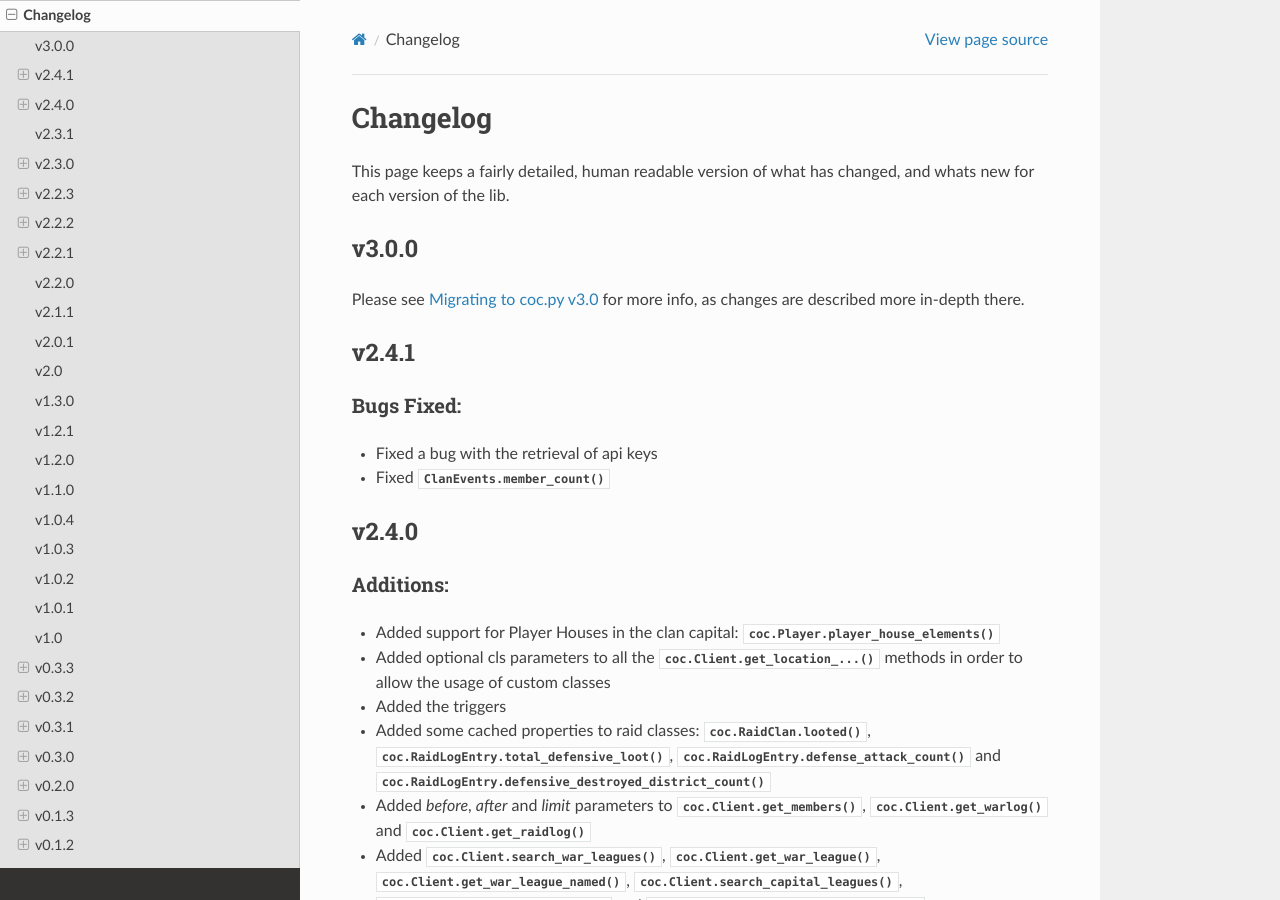
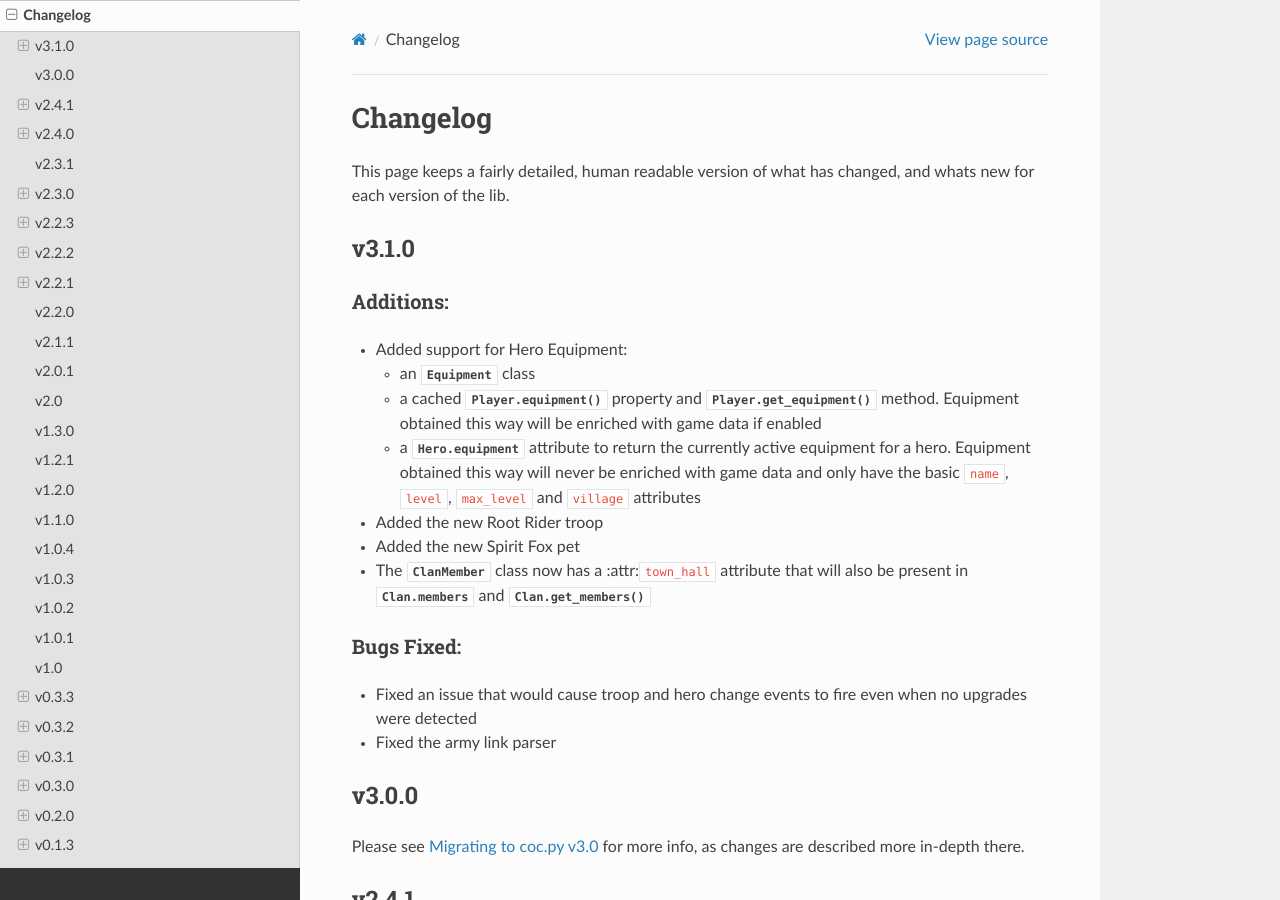
Before and after one commit to mathsman5133/coc.py, a Sphinx documentation site: the page built from docs/miscellaneous/changelog.rst, in a window 1280 px wide and 900 px high. Built offline with Sphinx 7.4.7 and the Read the Docs theme 2.0.0, drawn with Linux system fonts in a browser that asks for light colours.

Commit message:
release v3.1.0

```diff
--- a/coc/__init__.py
+++ b/coc/__init__.py
@@ -22,7 +22,7 @@ OUT OF OR IN CONNECTION WITH THE SOFTWARE OR THE USE OR OTHER DEALINGS IN THE
 SOFTWARE.
 """
 
-__version__ = "3.0.0"
+__version__ = "3.1.0"
 
 from .abc import BasePlayer, BaseClan
 from .clans import RankedClan, Clan
--- a/docs/conf.py
+++ b/docs/conf.py
@@ -15,7 +15,7 @@ sys.path.append((root_project / "docs").as_posix())
 project = 'coc'
 copyright = '2022, mathsman5133'
 author = 'mathsman5133'
-release = '3.0.0'
+release = '3.1.0'
 
 # -- General configuration ---------------------------------------------------
 # https://www.sphinx-doc.org/en/master/usage/configuration.html#general-configuration
--- a/docs/miscellaneous/changelog.rst
+++ b/docs/miscellaneous/changelog.rst
@@ -6,6 +6,29 @@ Changelog
 ===========
 This page keeps a fairly detailed, human readable version
 of what has changed, and whats new for each version of the lib.
+
+v3.1.0
+------
+
+Additions:
+~~~~~~~~~~
+- Added support for Hero Equipment:
+
+  - an :class:`Equipment` class
+  - a cached :func:`Player.equipment` property and :func:`Player.get_equipment` method. Equipment obtained this way
+    will be enriched with game data if enabled
+  - a :attr:`Hero.equipment` attribute to return the currently active equipment for a hero. Equipment obtained this
+    way will never be enriched with game data and only have the basic ``name``, ``level``, ``max_level`` and ``village``
+    attributes
+- Added the new Root Rider troop
+- Added the new Spirit Fox pet
+- The :class:`ClanMember` class now has a :attr:``town_hall`` attribute that will also be present in
+  :attr:`Clan.members` and :meth:`Clan.get_members`
+
+Bugs Fixed:
+~~~~~~~~~~~
+- Fixed an issue that would cause troop and hero change events to fire even when no upgrades were detected
+- Fixed the army link parser
 
 v3.0.0
 ------
--- a/pyproject.toml
+++ b/pyproject.toml
@@ -7,7 +7,7 @@ name = "coc.py"
 authors = [{ name = "mathsman5133" }]
 maintainers = [{ name = "majordoobie" }, { name = "MagicTheDev" }, { name = "Kuchenmampfer" },
     { name = "lukasthaler"}, { name = "doluk"}]
-version = "3.0.0"
+version = "3.1.0"
 description = "A python wrapper for the Clash of Clans API"
 requires-python = ">=3.7.3"
 readme = "README.rst"
```
